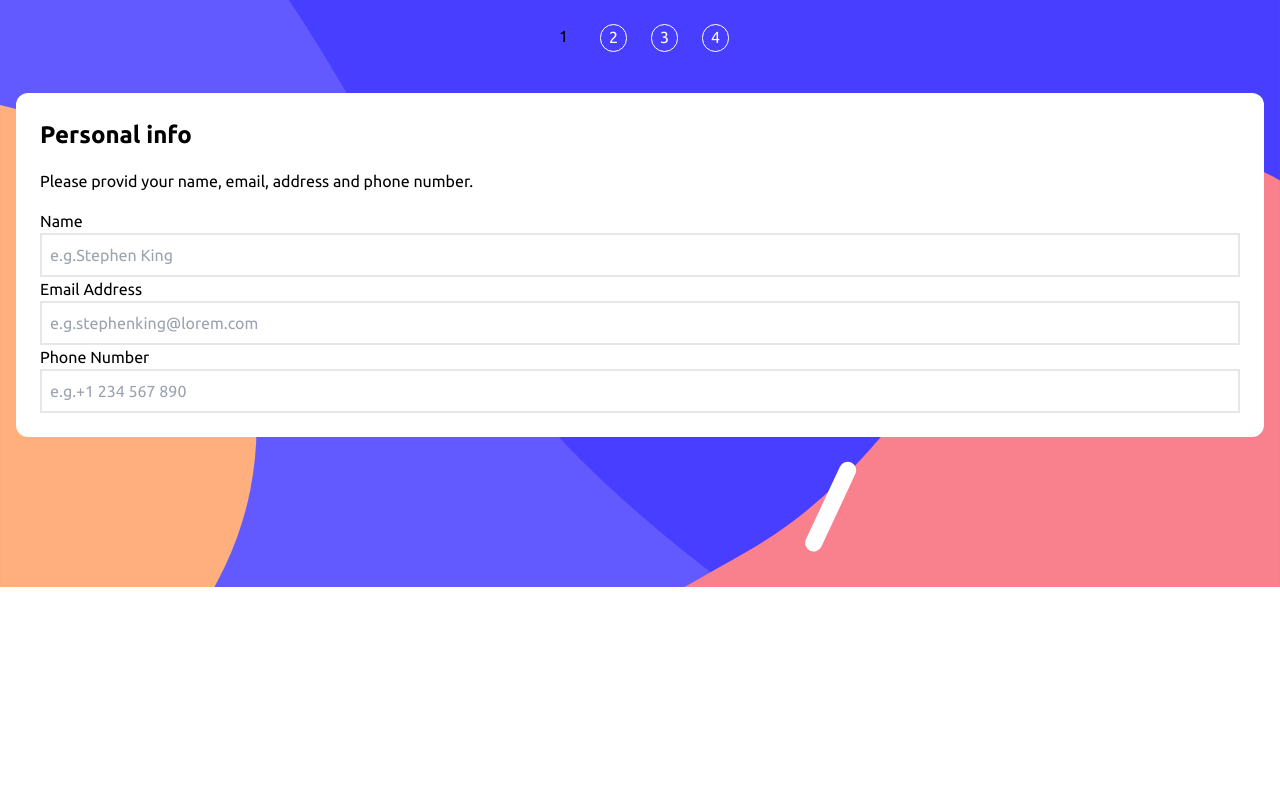
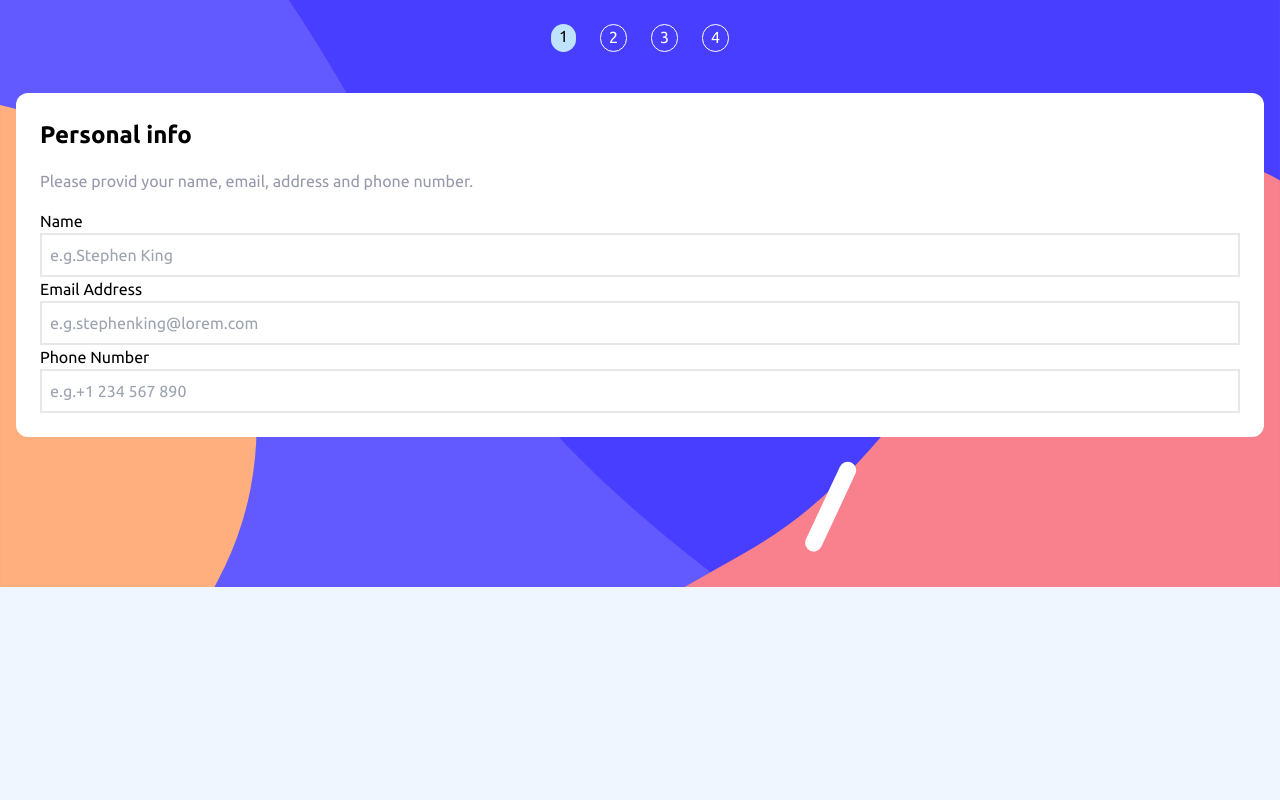
Before and after one commit to LuluShadel/multi-step-form, a Next.js app: page / in a window 1280 px wide. Shown: the top 800 px of the page. Built offline with nearby package versions, Linux system fonts and the light colour scheme.

Commit message:
ajout des couleurs

```diff
--- a/tailwind.config.js
+++ b/tailwind.config.js
@@ -9,6 +9,14 @@ module.exports = {
     extend: {
       colors: {
         marineBlue : "#02295A",
+        purplishBlue : "#473DFF",
+        pastelBlue : "#ADBEFF",
+        lightBlue : "#BFE2FD",
+        strawberryRed : "#ED3548",
+        magnolia :"#F0F6FF",
+        lightGrey : "#D6D9E6",
+        coolGrey : "#9699AB",
+
       },
 
     },
```
